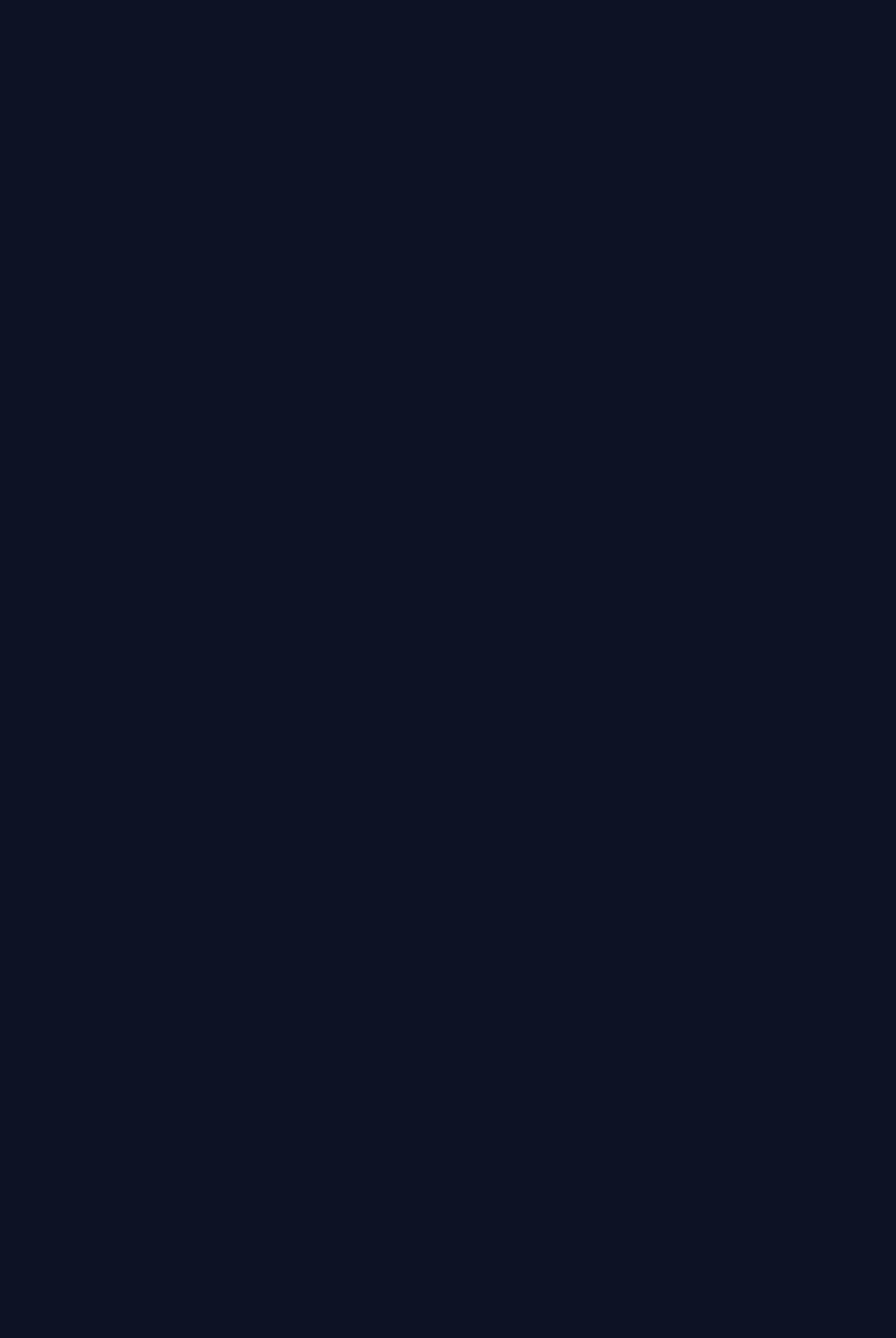
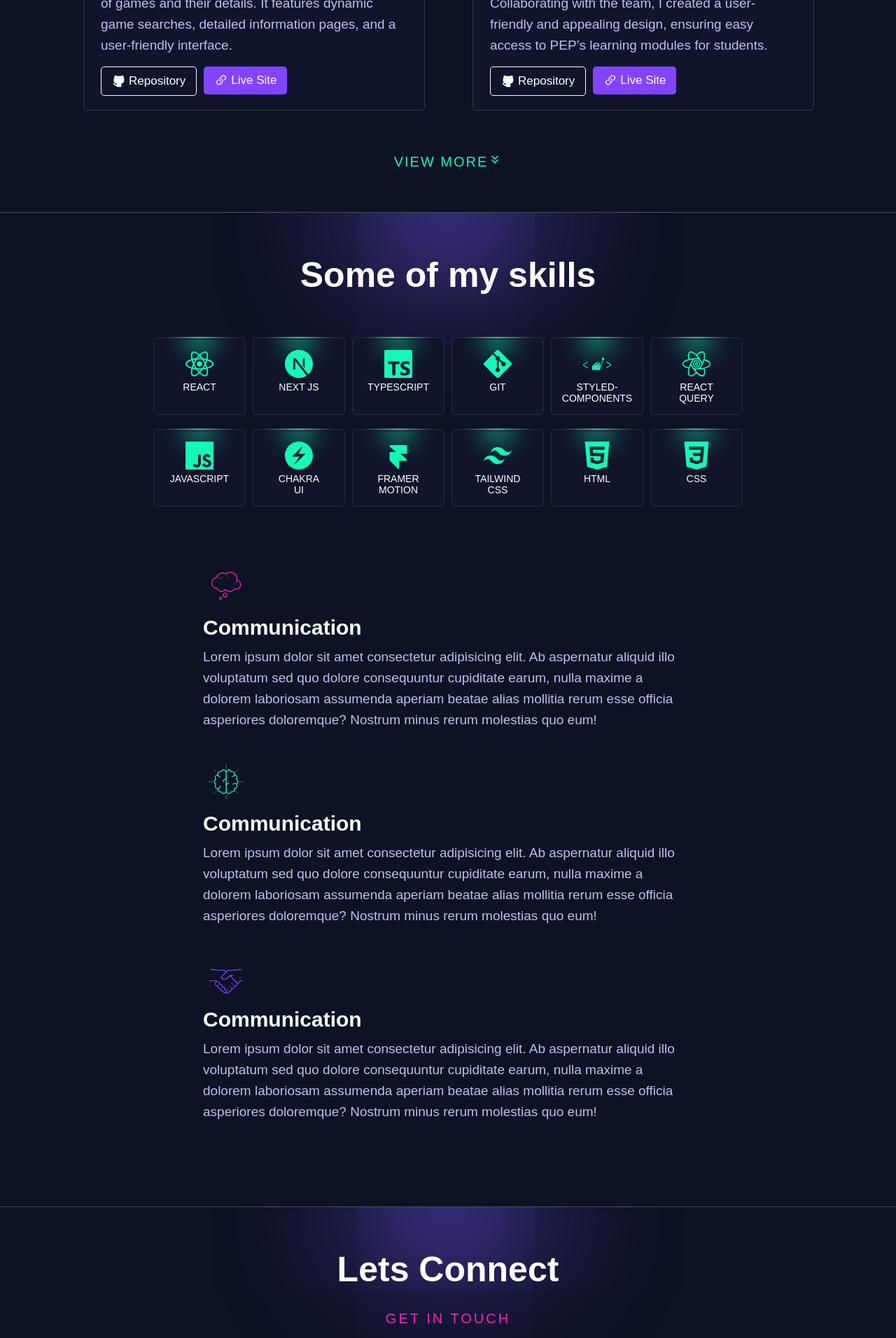
Before and after one commit to im7ven/portfolio2.0, a React (Vite) app: page / in a window 1280 px wide. Shown: the part 2220-4132 px from the top of the page at 70% size. Before the commit the page ends 801 px from the top, so only its background shows below. Built offline with nearby package versions, Linux system fonts and the light colour scheme; a web font is replaced by a local one.

Commit message:
chore: apply title and favicon

```diff
--- a/index.html
+++ b/index.html
@@ -4,12 +4,13 @@
     <meta charset="UTF-8" />
     <link rel="preconnect" href="https://fonts.googleapis.com" />
     <link rel="preconnect" href="https://fonts.gstatic.com" crossorigin />
+    <link rel="icon" href="./public/favicon.ico" />
     <link
       href="https://fonts.googleapis.com/css2?family=Gabarito:wght@400..900&display=swap"
       rel="stylesheet"
     />
     <meta name="viewport" content="width=device-width, initial-scale=1.0" />
-    <title>Vite + React + TS</title>
+    <title>Justin's Portfolio</title>
   </head>
   <body>
     <div id="root"></div>
--- a/src/App.tsx
+++ b/src/App.tsx
@@ -1,13 +1,23 @@
+import ContactBlock from "./components/ContactBlock";
+import Footer from "./components/Footer";
 import Hero from "./components/Hero";
+import Menu from "./components/Menu";
 import Navbar from "./components/Navbar";
+import ProjectBlock from "./components/ProjectBlock";
+import SkillBlock from "./components/SkillBlock";
 import { GlobalStyles } from "./styles.global";
 
 const App = () => {
   return (
     <>
       <GlobalStyles />
+      <Menu />
       <Navbar />
       <Hero />
+      <ProjectBlock />
+      <SkillBlock />
+      <ContactBlock />
+      <Footer />
     </>
   );
 };
```
Also changed, not shown: 1 other file (tests, documents, lock files or other folders).
